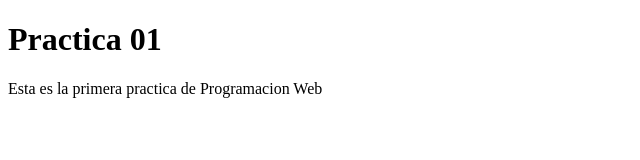
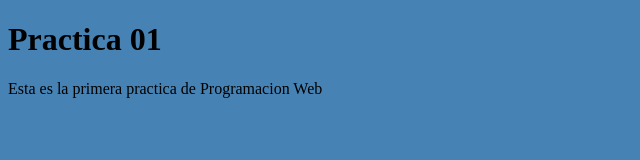
Before and after one commit to GitLuisG/Practica_1_HTML_Y_CSS, a plain HTML site: page Practica_1_HTMLYCSS/index.html in a window 1280 px wide. Shown: the whole page, without its empty margins (0-640 px from the left). Drawn offline with Linux system fonts and the light colour scheme.

Commit message:
Cambios minimos en html

```diff
--- a/Practica_1_HTMLYCSS/index.html
+++ b/Practica_1_HTMLYCSS/index.html
@@ -6,8 +6,10 @@
         <title>Practica 01</title>
 
     </head>
-    <body>
+    <body style="background-color: steelblue;">
+        <div>
         <H1>Practica 01</H1>
         <P>Esta es la primera practica de Programacion Web</P>
+        </div>
     </body>
 </html>
```
